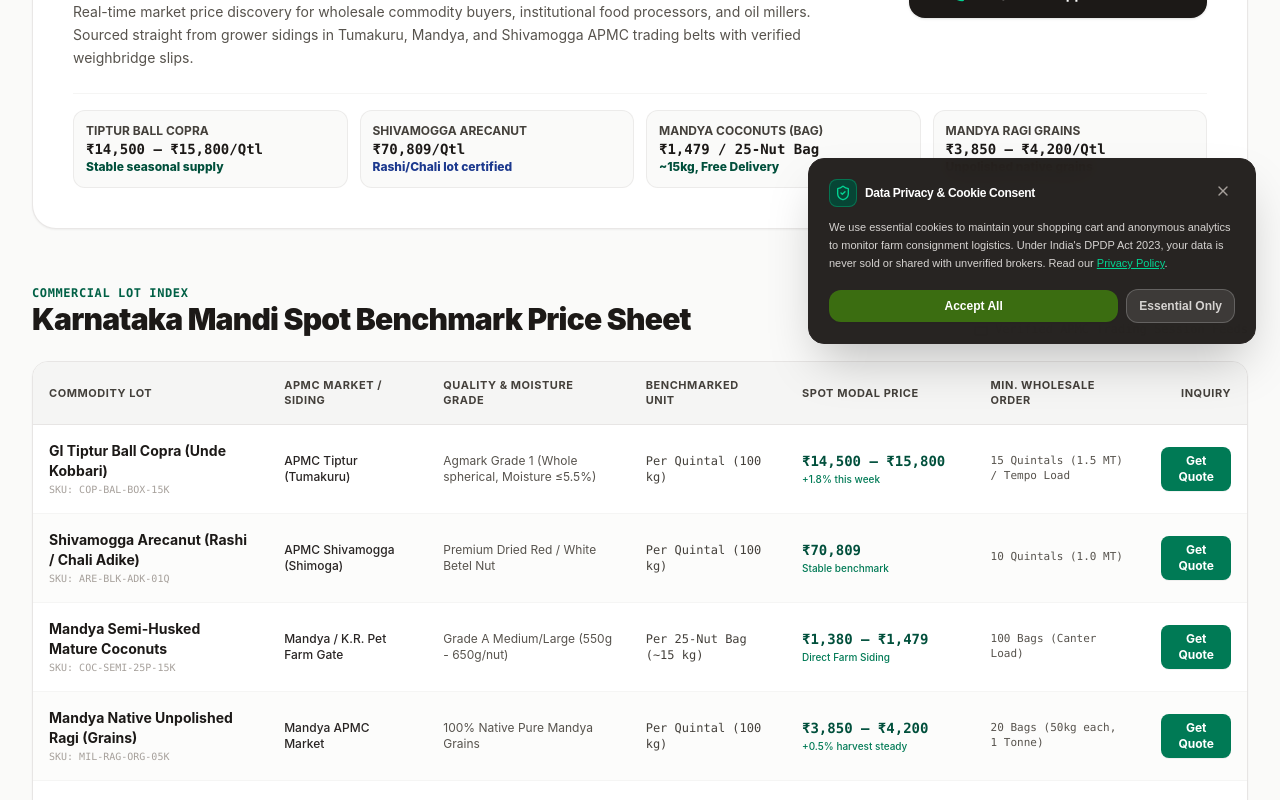
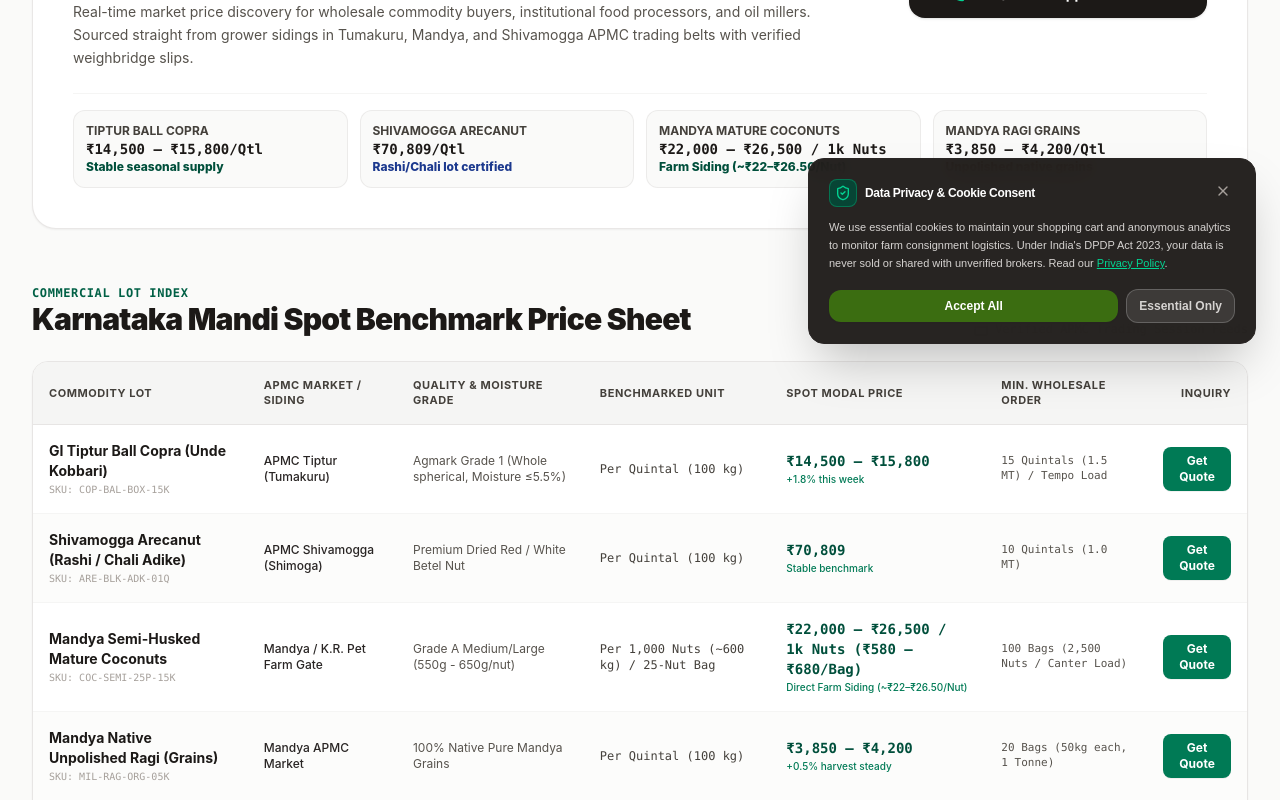
Before and after one commit to Sharathirf/freshroots-export, a Next.js app: page /wholesale/mandi-rates in a window 1280 px wide. Shown: the part 440-1240 px from the top of the page. Built offline with nearby package versions, Linux system fonts and the light colour scheme; no server answers; the database is empty.

Commit message:
fix(mandi): replace retail bag pricing with official APMC per-thousand and farm siding benchmark for mature coconuts

```diff
--- a/src/app/wholesale/mandi-rates/page.tsx
+++ b/src/app/wholesale/mandi-rates/page.tsx
@@ -27,6 +27,8 @@ export const metadata: Metadata = {
     'tiptur copra mandi price today',
     'shivamogga arecanut mandi rate today',
     'ball copra wholesale price karnataka',
+    'mature coconut 1000 nuts price karnataka',
+    'mature coconut wholesale mandi rate mandya',
     'mature coconut 25 piece bag wholesale',
     'tiptur unde kobbari price per quintal',
     'arecanut mandi price karnataka',
@@ -74,10 +76,10 @@ const MANDI_COMMODITIES = [
     name: 'Mandya Semi-Husked Mature Coconuts',
     mandi: 'Mandya / K.R. Pet Farm Gate',
     grade: 'Grade A Medium/Large (550g - 650g/nut)',
-    unit: 'Per 25-Nut Bag (~15 kg)',
-    modalPrice: '₹1,380 – ₹1,479',
-    trend: 'Direct Farm Siding',
-    minWholesaleLot: '100 Bags (Canter Load)',
+    unit: 'Per 1,000 Nuts (~600 kg) / 25-Nut Bag',
+    modalPrice: '₹22,000 – ₹26,500 / 1k Nuts (₹580 – ₹680/Bag)',
+    trend: 'Direct Farm Siding (~₹22–₹26.50/Nut)',
+    minWholesaleLot: '100 Bags (2,500 Nuts / Canter Load)',
     sku: 'COC-SEMI-25P-15K',
   },
   {
@@ -181,7 +183,7 @@ export default function MandiRatesPage() {
         />
       )}
 
-      <main className="flex-1 space-y-10 sm:space-y-14 pb-16">
+      <main id="main-content" className="flex-1 space-y-10 sm:space-y-14 pb-16">
         {/* Breadcrumb Nav */}
         <div className="max-w-7xl mx-auto px-4 sm:px-6 lg:px-8 pt-6">
           <nav aria-label="Breadcrumb" className="text-xs text-stone-700 font-medium flex items-center gap-1.5 flex-wrap">
@@ -241,9 +243,9 @@ export default function MandiRatesPage() {
                 <span className="text-xs text-blue-900 font-extrabold">Rashi/Chali lot certified</span>
               </div>
               <div className="p-3 rounded-xl bg-stone-50 border border-stone-200/70">
-                <span className="text-xs text-stone-700 uppercase font-bold block">Mandya Coconuts (Bag)</span>
-                <strong className="text-stone-900 font-mono text-sm block">₹1,479 / 25-Nut Bag</strong>
-                <span className="text-xs text-emerald-900 font-extrabold">~15kg, Free Delivery</span>
+                <span className="text-xs text-stone-700 uppercase font-bold block">Mandya Mature Coconuts</span>
+                <strong className="text-stone-900 font-mono text-sm block">₹22,000 – ₹26,500 / 1k Nuts</strong>
+                <span className="text-xs text-emerald-900 font-extrabold">Farm Siding (~₹22–₹26.50/Nut)</span>
               </div>
               <div className="p-3 rounded-xl bg-stone-50 border border-stone-200/70">
                 <span className="text-xs text-stone-700 uppercase font-bold block">Mandya Ragi Grains</span>
--- a/src/components/Navbar.tsx
+++ b/src/components/Navbar.tsx
@@ -252,7 +252,7 @@ export default function Navbar({
               Mandi:
             </span>
             <span className="truncate text-lime-100">
-              Coconuts: ₹90/kg •{' '}
+              Coconuts: ₹22–₹26/nut •{' '}
               <Link
                 href="/wholesale/mandi-rates"
                 className="hover:text-white font-semibold text-lime-100"
```
